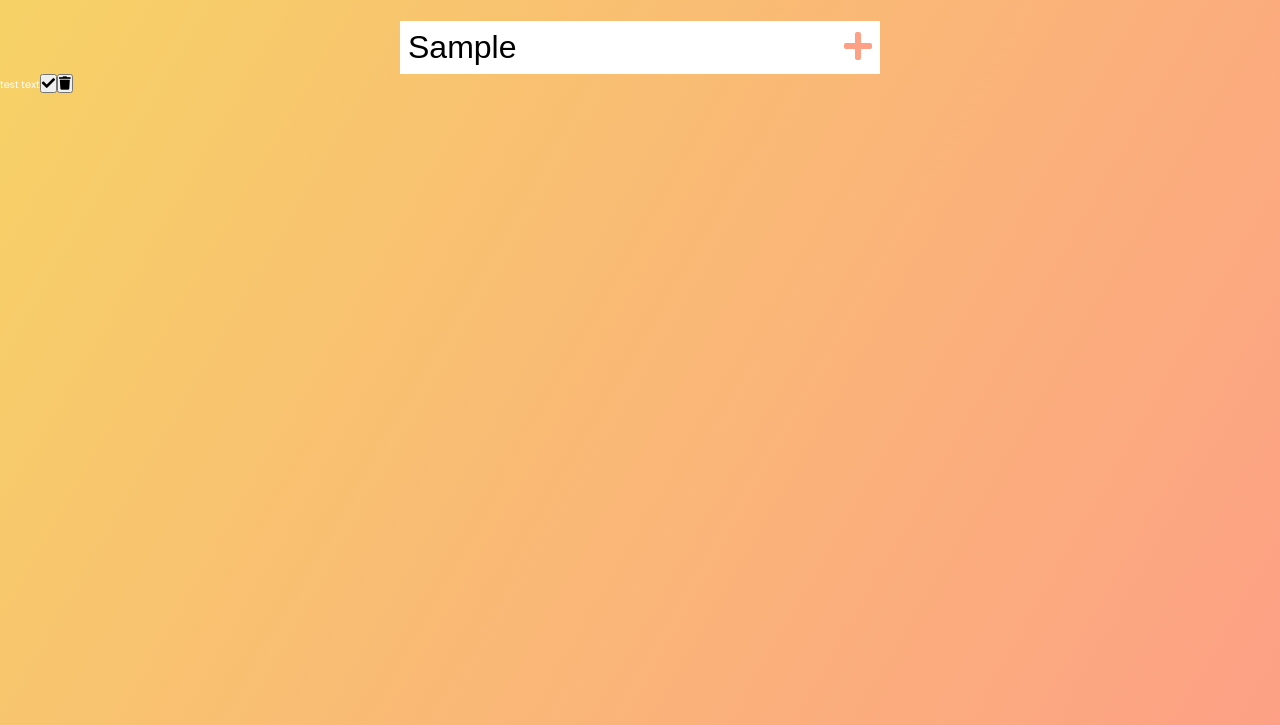
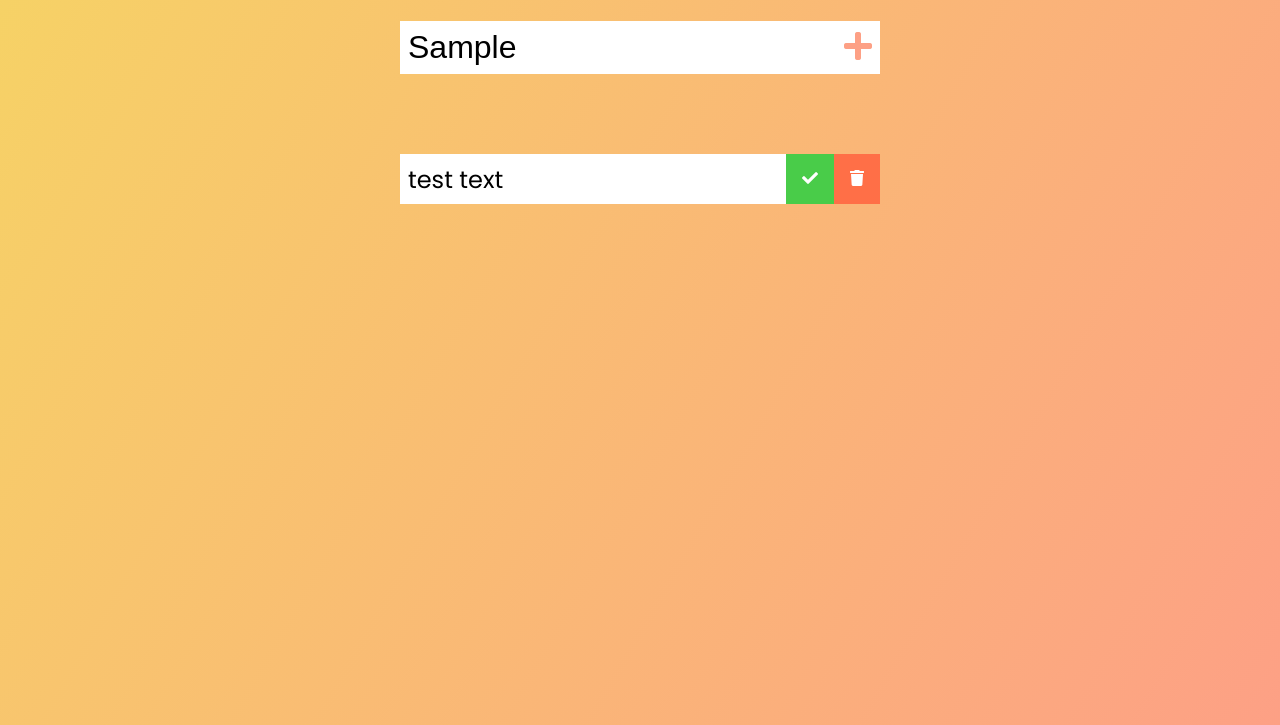
Before and after one commit to maryanamor/todo-lesson, a website built with webpack: page index.html in a window 1280 px wide. Both pictures are taken after typing "Sample" into the empty fields and a click on the button 858 px from the left and 122 px from the top of the page. Shown: the part 75-800 px from the top of the page. Built offline with nearby package versions, Linux system fonts and the light colour scheme.

Commit message:
5 style todo items

```diff
--- a/index.html
+++ b/index.html
@@ -17,16 +17,21 @@
         <h1>Todo List</h1>
     </header>
 
+    <main>
         <form>
+            <div class="todo-header">
                 <input type="text" class="todo-input">
                 <button class="todo-button" type="submit">
                     <i class="fas fa-plus"></i>
                 </button>
-    </form>
-
+            </div>
             <div class="todo-container">
                 <ul class="todo-list"></ul>
             </div>
+        </form>
+    </main>
+
+
 
 </body>
 </html>
--- a/src/index.js
+++ b/src/index.js
@@ -14,7 +14,7 @@ todoButton.addEventListener('click', addTodo);
 function addTodo(event) {
     event.preventDefault();
     const todoContainer = document.createElement('li');
-    todoContainer.classList.add("todo-container");
+    todoContainer.classList.add("todo-item");
 
     const todoText = document.createElement('span');
     todoText.innerText = 'test text';
--- a/styles/index.css
+++ b/styles/index.css
@@ -7,6 +7,8 @@
 :root {
     --yellow: #f6d365;
     --peach: #fda085;
+    --orange: #ff6f47;
+    --green: rgb(73,204,73);
 }
 
 body {
@@ -22,27 +24,82 @@ header {
     margin-bottom: 1.5rem;
 }
 
-header, form {
+main, header, .todo-header {
     display: flex;
     justify-content: center;
     align-items: center;
 }
 
-form input, form button {
+form {
+    display: inline-flex;
+    flex-direction: column;
+    justify-content: center;
+    align-items: center;
+}
+
+.todo-header input, .todo-header button {
     padding: .5rem;
     font-size: 2rem;
     border: none;
     background: white;
 }
 
-form button {
+.todo-header button {
     color: var(--peach);
     background: white;
     cursor: pointer;
     transition: all .3s ease;
 }
 
-form button:hover {
+.todo-header button:hover {
     background: var(--peach);
     color: white;
 }
+
+.todo-container {
+    margin-top: 5rem;
+    width: 100%;
+}
+
+.todo-list {
+    display: flex;
+    flex-direction: column;
+    justify-content: center;
+    align-items: center;
+    list-style: none;
+}
+
+.todo-item {
+    width: 100%;
+    display: flex;
+    justify-content: space-between;
+    align-items: center;
+    background: white;
+    color: black;
+    margin-bottom: .5rem;
+    padding-left: .5rem;
+}
+
+.todo-list .todo-item:last-child {
+    margin: 0;
+}
+
+.todo-text {
+    font-size: 1.5rem;
+    flex: 1;
+}
+
+.todo-check-button, .todo-remove-button {
+    background: var(--orange);
+    color: white;
+    border: none;
+    padding: 1rem;
+    cursor: pointer;
+    font-size: 1rem;
+}
+
+.todo-check-button {
+    margin-left: .5rem;
+    background: var(--green);
+}
+/*https://youtu.be/Ttf3CEsEwMQ?t=1540*/
```
Lines whose indentation alone changed are shown as unchanged.
